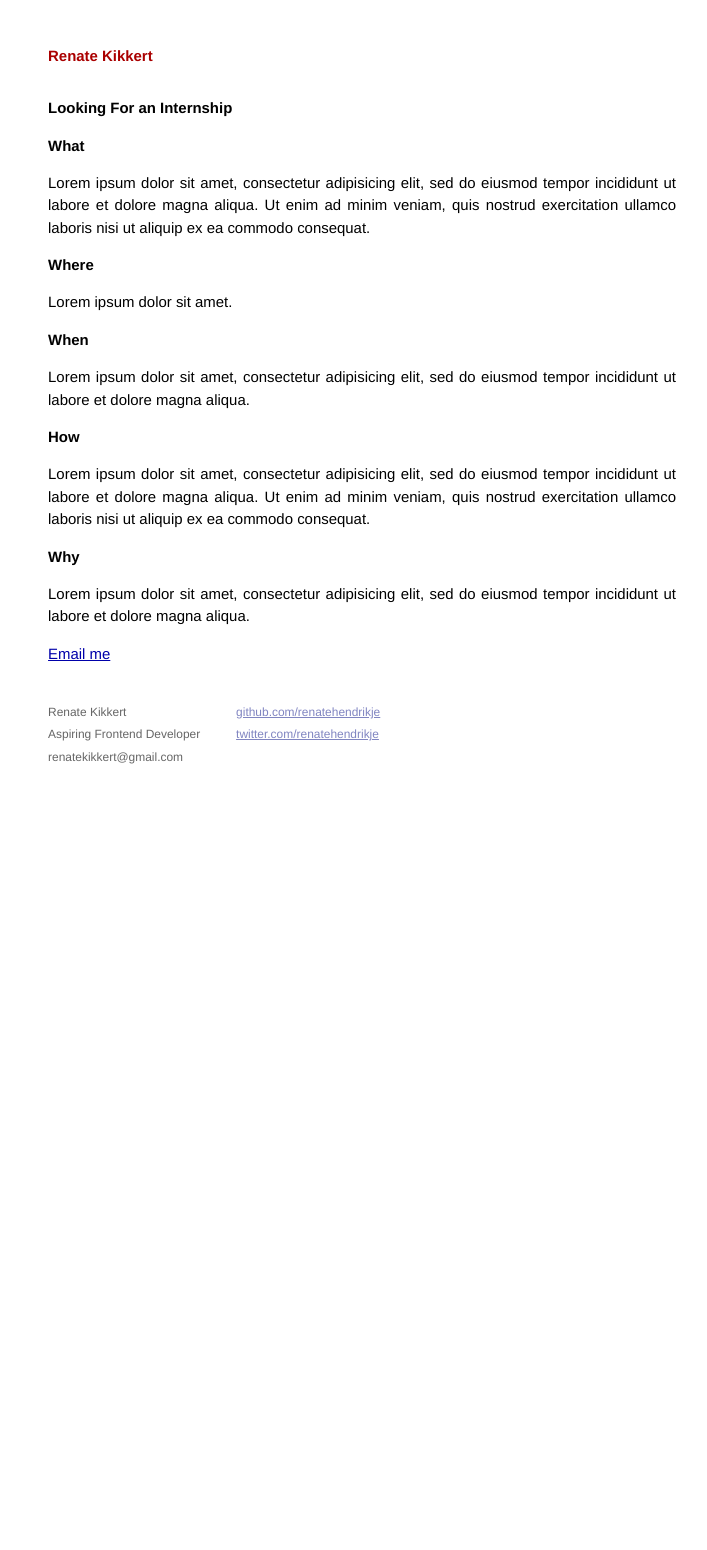
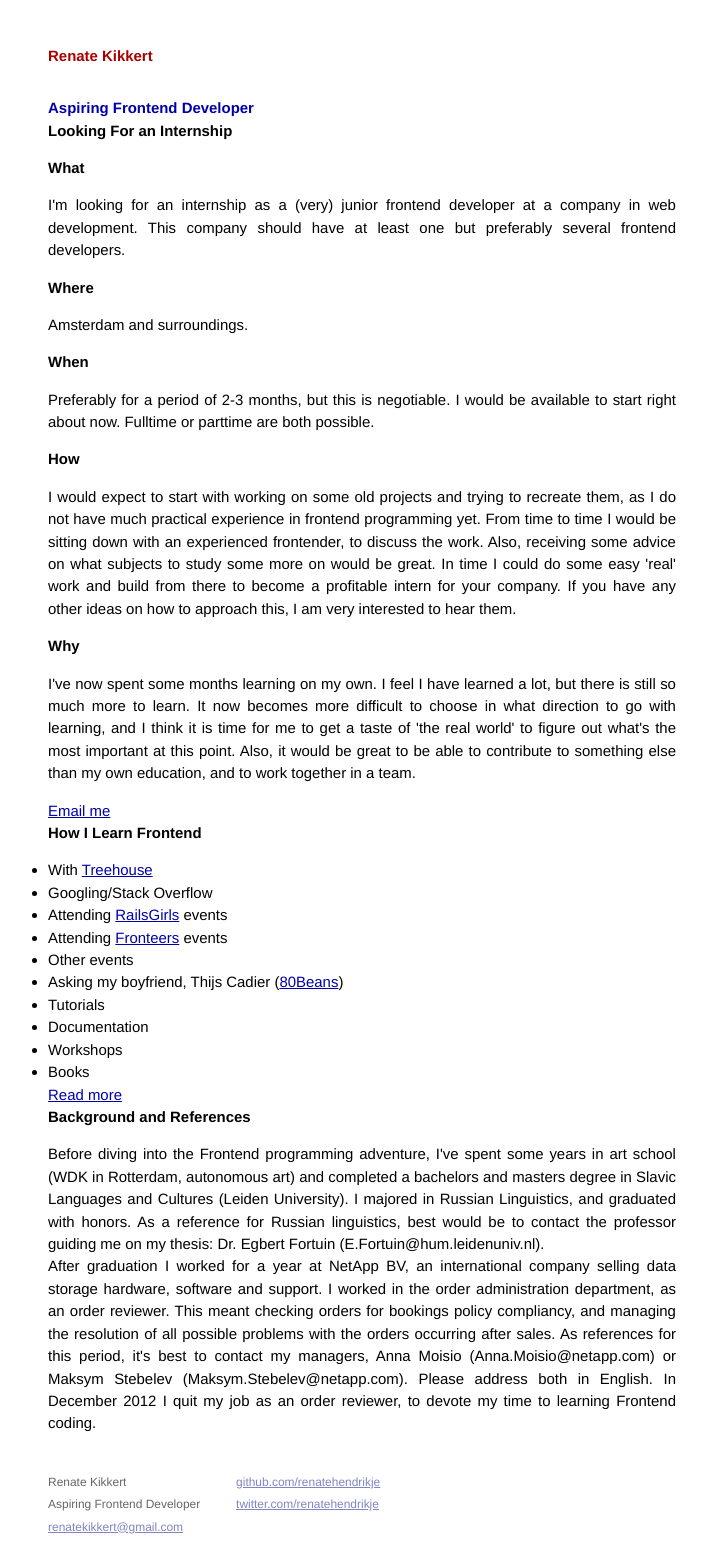
Before and after one commit to renatehendrikje/renatehendrikje.github.io, a Jekyll site: the page built from index.html, in a window 1280 px wide. Shown: the whole page, without its empty margins (278-985 px from the left). Built offline with Jekyll 4.4.1, drawn with Linux system fonts in a browser that asks for light colours; before the commit the page ends 945 px from its top, so only the background shows below that.

Commit message:
Added the text for the index page and created the page study.html

```diff
--- a/_layouts/default.html
+++ b/_layouts/default.html
@@ -19,6 +19,7 @@
           <div class="site">
             <div class="header">
               <h1 class="title"><a href="/">{{ site.name }}</a></h1>
+              <h2 class="subtitle"><a href="/">Aspiring Frontend Developer</a></h2>
             </div>
 
                 {{ content }}
@@ -28,7 +29,7 @@
                 <p>
                   Renate Kikkert<br />
                   Aspiring Frontend Developer<br />
-                  renatekikkert@gmail.com
+                  <a href="mailto:renatekikkert@gmail.com">renatekikkert@gmail.com</a>
                 </p>
               </div>
               <div class="contact">
--- a/index.html
+++ b/index.html
@@ -6,14 +6,36 @@ title: Renate Kikkert
 <div id="internship">
 	<h1>Looking For an Internship</h1>
 	<h2>What</h2>
-	<p>Lorem ipsum dolor sit amet, consectetur adipisicing elit, sed do eiusmod tempor incididunt ut labore et dolore magna aliqua. Ut enim ad minim veniam, quis nostrud exercitation ullamco laboris nisi ut aliquip ex ea commodo consequat.</p>
+	<p>I'm looking for an internship as a (very) junior frontend developer at a company in web development. This company should have at least one but preferably several frontend developers.</p>
 	<h2>Where</h2>
-	<p>Lorem ipsum dolor sit amet.</p>
+	<p>Amsterdam and surroundings.</p>
 	<h2>When</h2>
-	<p>Lorem ipsum dolor sit amet, consectetur adipisicing elit, sed do eiusmod tempor incididunt ut labore et dolore magna aliqua.</p>
+	<p>Preferably for a period of 2-3 months, but this is negotiable. I would be available to start right about now. Fulltime or parttime are both possible.</p>
 	<h2>How</h2>
-	<p>Lorem ipsum dolor sit amet, consectetur adipisicing elit, sed do eiusmod tempor incididunt ut labore et dolore magna aliqua. Ut enim ad minim veniam, quis nostrud exercitation ullamco laboris nisi ut aliquip ex ea commodo consequat.</p>
+	<p>I would expect to start with working on some old projects and trying to recreate them, as I do not have much practical experience in frontend programming yet. From time to time I would be sitting down with an experienced frontender, to discuss the work. Also, receiving some advice on what subjects to study some more on would be great. In time I could do some easy 'real' work and build from there to become a profitable intern for your company. If you have any other ideas on how to approach this, I am very interested to hear them.</p>
 	<h2>Why</h2>
-	<p>Lorem ipsum dolor sit amet, consectetur adipisicing elit, sed do eiusmod tempor incididunt ut labore et dolore magna aliqua.</p>
+	<p>I've now spent some months learning on my own. I feel I have learned a lot, but there is still so much more to learn. It now becomes more difficult to choose in what direction to go with learning, and I think it is time for me to get a taste of 'the real world' to figure out what's the most important at this point. Also, it would be great to be able to contribute to something else than my own education, and to work together in a team.</p>
 	<a class="button" href="mailto:renatekikkert@gmail.com">Email me</a>
 </div>
+
+<div id="study">
+	<h1>How I Learn Frontend</h1>
+	<ul>
+		<li>With <a href="http://teamtreehouse.com">Treehouse</a></li>
+		<li>Googling/Stack Overflow</li>
+		<li>Attending <a href="http://www.railsgirls.nl">RailsGirls</a> events</li>
+		<li>Attending <a href="http://fronteers.nl">Fronteers</a> events</li>
+		<li>Other events</li>
+		<li>Asking my boyfriend, Thijs Cadier (<a href="http://www.80beans.com">80Beans</a>)</li>
+		<li>Tutorials</li>
+		<li>Documentation</li>
+		<li>Workshops</li>
+		<li>Books</li>
+		<a href="/study.html">Read more</a>
+	</ul>
+</div>
+
+<div id="background">
+	<h1>Background and References</h1>
+	<p>Before diving into the Frontend programming adventure, I've spent some years in art school (WDK in Rotterdam, autonomous art) and completed a bachelors and masters degree in Slavic Languages and Cultures (Leiden University). I majored in Russian Linguistics, and graduated with honors. As a reference for Russian linguistics, best would be to contact the professor guiding me on my thesis: Dr. Egbert Fortuin (E.Fortuin@hum.leidenuniv.nl).<br> After graduation I worked for a year at NetApp BV, an international company selling data storage hardware, software and support. I worked in the order administration department, as an order reviewer. This meant checking orders for bookings policy compliancy, and managing the resolution of all possible problems with the orders occurring after sales. As references for this period, it's best to contact my managers, Anna Moisio (Anna.Moisio@netapp.com) or Maksym Stebelev (Maksym.Stebelev@netapp.com). Please address both in English. In December 2012 I quit my job as an order reviewer, to devote my time to learning Frontend coding.</p>
+</div>
```
Also changed, not shown: study.html (added, +44 -0 lines).
